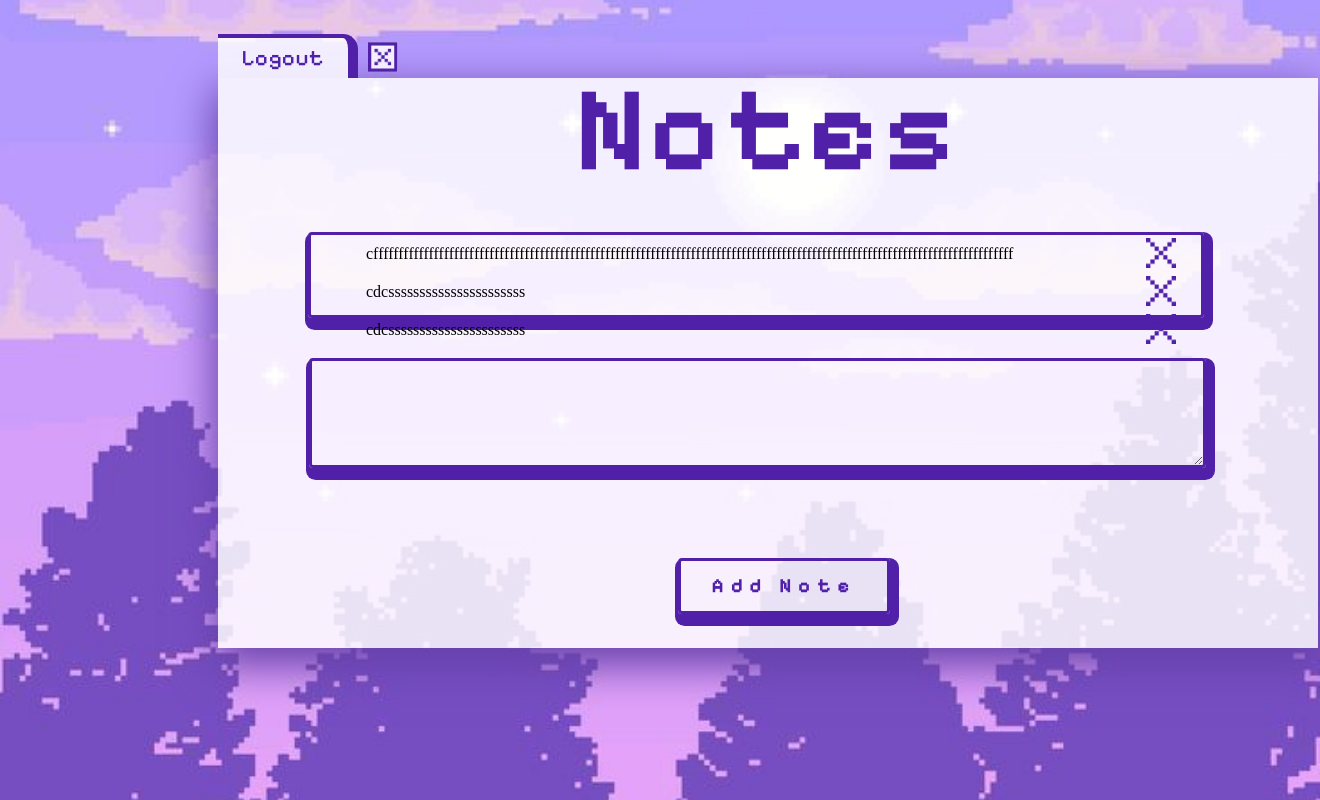
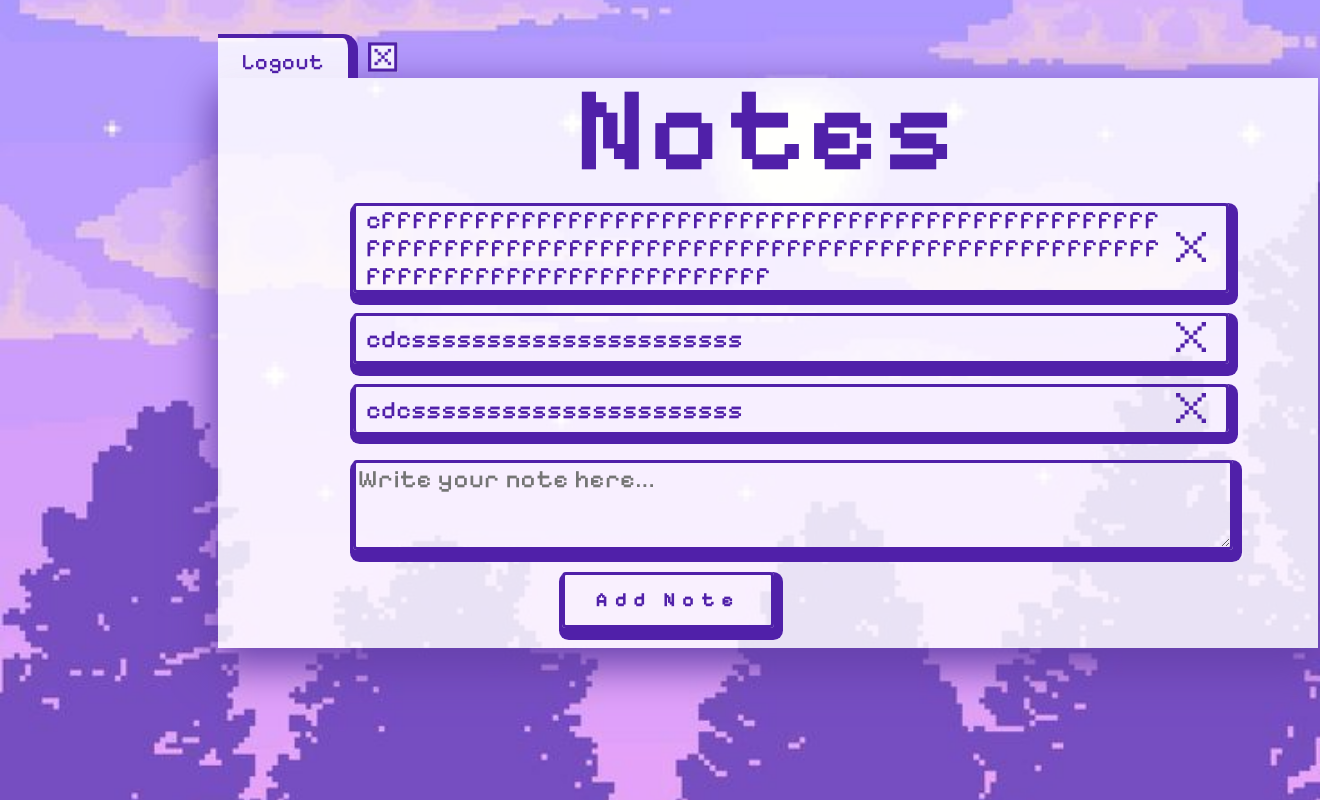
Before and after one commit to nour-ab26/Notes-Desktop-App, a Flask app: page / in a window 1320 px wide. Run offline with Flask 3, Linux system fonts and the light colour scheme; a user stored in the database is signed in; some libraries are stand-ins or nearby versions.

Commit message:
final commit

```diff
--- a/website/static/home.css
+++ b/website/static/home.css
@@ -18,7 +18,7 @@ background: rgba(255, 255, 255, 0.84);
 box-shadow: 0px 15px 40px 4px #6641AC;
 }
 
-/* old notes */
+/* old notes
 .list-group-list-group-flush{
 position: absolute;
 width: 850px;
@@ -30,7 +30,7 @@ border: 3px solid #5020A9;
 box-shadow: 3px 6px 0px 6px #5020A9;
 border-radius: 4px;
 }
-
+*/
 .title
 {
 position: absolute;
@@ -50,7 +50,20 @@ letter-spacing: 0.035em;
 color: #5020A9;
 }
 
+.notes-container {
+    position: relative;
+    top: 75px;
+    width: auto; /* Fixed width to match the notes */
+    height: 273px; /* Fixed height for the container */
+    overflow-y: auto; /* Enable vertical scrollbar */
+    overflow-x: disabled; /* Disable horizontal scrollbar */
+    margin: 20px auto; /* Center the container */
+    padding: 5px; /* Add some padding */
+    border: none; /* No border */
+}
+
 .list-group {
+
     padding: 0;
     margin: 0;
     list-style: none;
@@ -59,16 +72,58 @@ color: #5020A9;
 }
 
 .list-group-item {
+
     display: flex;
+    align-items: center ;
     justify-content: space-between;
-    align-items: center;
-    padding: 10px 15px;
-    font-size: 16px;
+    padding: 0px 10px;
+    font-family: 'Pixelify Sans';
+    font-style: normal;
+    font-weight: 500;
+    font-size: 25px;
+    line-height: 28px;
+    text-align:left;
+    letter-spacing: 0.031em;
+    color: #5020A9;
+    word-wrap: break-word; /* Ensure long words break and wrap */
+    overflow-wrap: break-word; /* Alternative to word-wrap for better browser support */
+    white-space: normal;
 
+    position: relative;
+    margin: 20px 0;
+    width: 850px;
+    height: auto;
+    min-height: 45px;
+    left: 90px;
+    top: 5px;
+
+    border: 3px solid #5020A9;
+    box-shadow: 3px 6px 0px 6px #5020A9;
+    border-radius: 4px;
+}
+
+.list-group-item .note-text {
+    flex-grow: 1; /* Allow text to take up remaining space */
+    overflow: hidden; /* Prevent text from overflowing */
+    word-break: break-word; /* Break long words if necessary */
+    max-width: 95%; /* Limit the width of the text */
 }
 
 .list-group-item:last-child {
     border-bottom: none;
+}
+
+@media (max-width: 768px) {
+    .list-group-item {
+        width: 95%; /* Adjust width for smaller screens */
+        font-size: 20px; /* Adjust font size for smaller screens */
+        padding: 8px 12px; /* Adjust padding for smaller screens */
+    }
+
+    .list-group-item .delete-icon {
+        width: 20px;
+        height: 20px;
+    }
 }
 
 .close {
@@ -84,7 +139,7 @@ padding: 5px;
     position: relative;
     width: 30px;
     height: 30px;
-    left: 770px;
+    left: 800px;
     top: 50%;
     background: none;
     border: none;
@@ -100,13 +155,13 @@ padding: 5px;
 
 .form-control
 {
-position: absolute;
-width: 887px;
-height: 100px;
-max-width:  887px;
-max-height: 170px;
-left: 300.5px;
-top: 350px;
+position: relative;
+width: 870px;
+height: 80px;
+max-width:  870px;
+max-height: 80px;
+left: 345px;
+top: 452px;
 
 font-family: 'Pixelify Sans';
 font-style: normal;
@@ -128,7 +183,7 @@ border-radius: 4px;
     width: 130px;
     height: 40px;
     left: 0px;
-    top: -4px;
+    top: 0px;
     font-family: 'Pixelify Sans';
     font-style: normal;
     font-weight: 500;
@@ -142,11 +197,11 @@ border-radius: 4px;
 }
 
 .btn-btn-primary{
-    position: absolute;
+    position: relative;
     width: 212px;
     height: 56px;
-    left: 670px;
-    top: 550px;
+    left: 0px;
+    top: 470px;
 
     font-family: 'Pixelify Sans';
     font-style: normal;
@@ -175,8 +230,8 @@ display: inline-block;
     position:   absolute;
     width: 130px;
     height: 40px;
-    left: 0px;
-    top: -44px;
+    left: 210px;
+    top: 26px;
     font-family: 'Pixelify Sans';
     font-style: normal;
     font-weight: 500;
@@ -221,327 +276,67 @@ padding: 5px;
 
 
 
+   /* General alert styling */
+   .alert {
+    width: 300px;
+    height: 10px;
+    left: 40%;
+    top: 2px;
+    padding: 15px;
+    margin: 0px 0;
+    border-radius: 5px;
+    position: absolute;
+    font-family: 'Pixelify Sans';
+    font-style: normal;
+    font-weight: 400;
+    font-size: 16px;
+    line-height: 20px;
+    letter-spacing: 0.035em;
+    text-align: center;
+}
 
+.alert-success {
+    background-color: #d4edda;
+    color: #155724;
+    border: 1px solid #c3e6cb;
+}
 
+.alert-danger {
+    background-color: #f8d7da;
+    color: #721c24;
+    border: 1px solid #f5c6cb;
+}
 
+.close1 {
+    position: absolute;
+    top: 10px;
+    right: 15px;
+    font-size: 20px;
+    background: none;
+    border: none;
+    color: inherit;
+    cursor: url("../static/cursor/hover_cursor.png"), auto;
+}
 
+.close1 span {
+    font-weight: bold;
+}
 
+/* Fade-in and show animation */
+.fade {
+    opacity: 0;
+    transition: opacity 0.3s ease;
+}
 
+.show {
+    opacity: 1;
+}
 
-/* Rectangle */
+/* Dismissable alerts with the fade-in effect */
+.alert-dismissable .close {
+    visibility: visible;
+}
 
-position: absolute;
-width: 10.71px;
-height: 9.43px;
-left: 24.71px;
-top: 12.43px;
-
-background: #000000;
-
-
-/* Rectangle */
-
-position: absolute;
-width: 10.71px;
-height: 9.43px;
-left: 14px;
-top: 3px;
-
-background: #000000;
-
-
-/* Rectangle */
-
-position: absolute;
-width: 10.71px;
-height: 9.43px;
-left: 14px;
-top: 59.57px;
-
-background: #000000;
-
-
-/* Rectangle */
-
-position: absolute;
-width: 10.71px;
-height: 9.43px;
-left: 78.29px;
-top: 59.57px;
-
-background: #000000;
-
-
-/* Rectangle */
-
-position: absolute;
-width: 10.71px;
-height: 9.43px;
-left: 35.43px;
-top: 21.86px;
-
-background: #000000;
-
-
-/* Rectangle */
-
-position: absolute;
-width: 10.71px;
-height: 9.43px;
-left: 46.14px;
-top: 31.29px;
-
-background: #000000;
-
-
-/* Rectangle */
-
-position: absolute;
-width: 10.71px;
-height: 9.43px;
-left: 56.86px;
-top: 40.71px;
-
-background: #000000;
-
-
-/* Rectangle */
-
-position: absolute;
-width: 10.71px;
-height: 9.43px;
-left: 67.57px;
-top: 50.14px;
-
-background: #000000;
-
-
-/* Rectangle */
-
-position: absolute;
-width: 10.71px;
-height: 9.43px;
-left: 78.29px;
-top: 12.43px;
-
-background: #000000;
-transform: matrix(-1, 0, 0, 1, 0, 0);
-
-
-/* Rectangle */
-
-position: absolute;
-width: 10.71px;
-height: 9.43px;
-left: 89px;
-top: 3px;
-
-background: #000000;
-transform: matrix(-1, 0, 0, 1, 0, 0);
-
-
-/* Rectangle */
-
-position: absolute;
-width: 10.71px;
-height: 9.43px;
-left: 67.57px;
-top: 21.86px;
-
-background: #000000;
-transform: matrix(-1, 0, 0, 1, 0, 0);
-
-
-/* Rectangle */
-
-position: absolute;
-width: 10.71px;
-height: 9.43px;
-left: 46.14px;
-top: 40.71px;
-
-background: #000000;
-transform: matrix(-1, 0, 0, 1, 0, 0);
-
-
-/* Rectangle */
-
-position: absolute;
-width: 10.71px;
-height: 9.43px;
-left: 35.43px;
-top: 50.14px;
-
-background: #000000;
-transform: matrix(-1, 0, 0, 1, 0, 0);
-
-
-/* Logout  */
-
-
-
-
-
-/* Rectangle 1059 */
-
-position: absolute;
-width: 74.6px;
-height: 67px;
-left: 446.4px;
-top: 140px;
-
-background: rgba(255, 255, 255, 0.85);
-
-
-/* Union */
-
-position: absolute;
-width: 73.81px;
-height: 65.88px;
-left: 446px;
-top: 140.56px;
-
-background: #5020A9;
-
-
-/* Rectangle 1042 */
-
-position: absolute;
-left: 16.7%;
-right: 81.19%;
-top: 8.7%;
-bottom: 90.85%;
-
-background: #000000;
-
-
-/* Rectangle 1043 */
-
-position: absolute;
-left: 16.7%;
-right: 81.19%;
-top: 12.32%;
-bottom: 87.23%;
-
-background: #000000;
-
-
-/* Rectangle 1044 */
-
-position: absolute;
-left: 16.4%;
-right: 83.3%;
-top: 8.7%;
-bottom: 87.23%;
-
-background: #000000;
-
-
-/* Rectangle 1045 */
-
-position: absolute;
-left: 18.81%;
-right: 80.89%;
-top: 8.7%;
-bottom: 87.23%;
-
-background: #000000;
-
-
-/* Rectangle 1050 */
-
-position: absolute;
-left: 17.3%;
-right: 82.4%;
-top: 10.06%;
-bottom: 89.49%;
-
-background: #000000;
-
-
-/* Rectangle 1051 */
-
-position: absolute;
-left: 17.6%;
-right: 82.1%;
-top: 10.51%;
-bottom: 89.04%;
-
-background: #000000;
-
-
-/* Rectangle 1052 */
-
-position: absolute;
-left: 17.9%;
-right: 81.79%;
-top: 10.96%;
-bottom: 88.58%;
-
-background: #000000;
-
-
-/* Rectangle 1056 */
-
-position: absolute;
-left: 17.9%;
-right: 81.79%;
-top: 10.06%;
-bottom: 89.49%;
-
-background: #000000;
-
-
-/* Rectangle 1053 */
-
-position: absolute;
-left: 17%;
-right: 82.7%;
-top: 11.42%;
-bottom: 88.13%;
-
-background: #000000;
-
-
-/* Rectangle 1054 */
-
-position: absolute;
-left: 17.3%;
-right: 82.4%;
-top: 10.96%;
-bottom: 88.58%;
-
-background: #000000;
-
-
-/* Rectangle 1055 */
-
-position: absolute;
-left: 18.21%;
-right: 81.49%;
-top: 11.42%;
-bottom: 88.13%;
-
-background: #000000;
-
-
-/* Rectangle 1057 */
-
-position: absolute;
-left: 18.21%;
-right: 81.49%;
-top: 9.6%;
-bottom: 89.94%;
-
-background: #000000;
-
-
-/* Rectangle 1058 */
-
-position: absolute;
-left: 17%;
-right: 82.7%;
-top: 9.6%;
-bottom: 89.94%;
-
-background: #000000;
+.alert-dismissable {
+    padding-right: 35px;
+}
--- a/website/templates/home.html
+++ b/website/templates/home.html
@@ -13,19 +13,19 @@
 </head>
 <body>
 
-   {% with messages = get_flashed_messages(with_categories=true) %} {% if
+  {% with messages = get_flashed_messages(with_categories=true) %} {% if
     messages %} {% for category, message in messages %} {% if category ==
     'error' %}
     <div class="alert alert-danger alter-dismissable fade show" role="alert">
       {{ message }}
-      <button type="button" class="close" data-dismiss="alert">
+      <button type="button" class="close1" data-dismiss="alert">
         <span aria-hidden="true">&times;</span>
       </button>
     </div>
     {% else %}
     <div class="alert alert-success alter-dismissable fade show" role="alert">
       {{ message }}
-      <button type="button" class="close" data-dismiss="alert">
+      <button type="button" class="close1" data-dismiss="alert">
         <span aria-hidden="true">&times;</span>
       </button>
     </div>
@@ -34,31 +34,51 @@
   <form method="POST" class="main_form">
     <h1 align="center" class="title">Notes</h1>
     <ul class="list-group-list-group-flush" id="notes">
+  <div class="notes-container">
       {% for note in user.notes %}
       <li class="list-group-item">
-        {{ note.data }}
+        <span class="note-text">{{ note.data | replace('\n', '<br>') | safe }}</span>
         <button type="button" class="close"  onclick="deleteNote({{ note.id }})">
           <img src="../static/Union.png" alt="Delete Icon" class="delete-icon" />
         </button>
       </li>
       {% endfor %}
     </ul>
+    </form>
+    </div>
+
     <div class="logout-container">
+      <form action="{{ url_for('auth.logout') }}" method="POST">
       <span class="logout-text">Logout</span>
-      <form action="{{ url_for('auth.logout') }}" method="POST" style="display:inline;">
-          <button type="submit" class="logout-btn">
+          <button  type="submit" class="logout-btn">
           <img src="../static/logout button.png" alt="Logout Icon" class="Logout-icon" />
         </button>
       </form>
     </div>
-    <form method="POST">
-      <textarea name="note" id="note" class="form-control"></textarea>
+
+    <form method="POST" class="note-form">
+      <textarea name="note" id="note" class="form-control" placeholder="Write your note here..."></textarea>
       <br />
       <div align="center">
         <button type="submit" class="btn-btn-primary">Add Note</button>
       </div>
     </form>
-    </form>
-    <script src="{{ url_for('static', filename='../static/index.js') }}"></script>
+
+    <script src="{{ url_for('static', filename='index.js') }}"></script>
+    <script
+    src="https://code.jquery.com/jquery-3.2.1.slim.min.js"
+    integrity="sha384-KJ3o2DKtIkvYIK3UENzmM7KCkRr/rE9/Qpg6aAZGJwFDMVNA/GpGFF93hXpG5KkN"
+    crossorigin="anonymous"
+  ></script>
+  <script
+    src="https://cdnjs.cloudflare.com/ajax/libs/popper.js/1.12.9/umd/popper.min.js"
+    integrity="sha384-ApNbgh9B+Y1QKtv3Rn7W3mgPxhU9K/ScQsAP7hUibX39j7fakFPskvXusvfa0b4Q"
+    crossorigin="anonymous"
+  ></script>
+  <script
+    src="https://maxcdn.bootstrapcdn.com/bootstrap/4.0.0/js/bootstrap.min.js"
+    integrity="sha384-JZR6Spejh4U02d8jOt6vLEHfe/JQGiRRSQQxSfFWpi1MquVdAyjUar5+76PVCmYl"
+    crossorigin="anonymous"
+  ></script>
 </body>
 </html>
```
Also changed, not shown: website/templates/login.html (+15 -0 lines), website/templates/sign_up.html (+15 -0 lines), instance/database.db.
